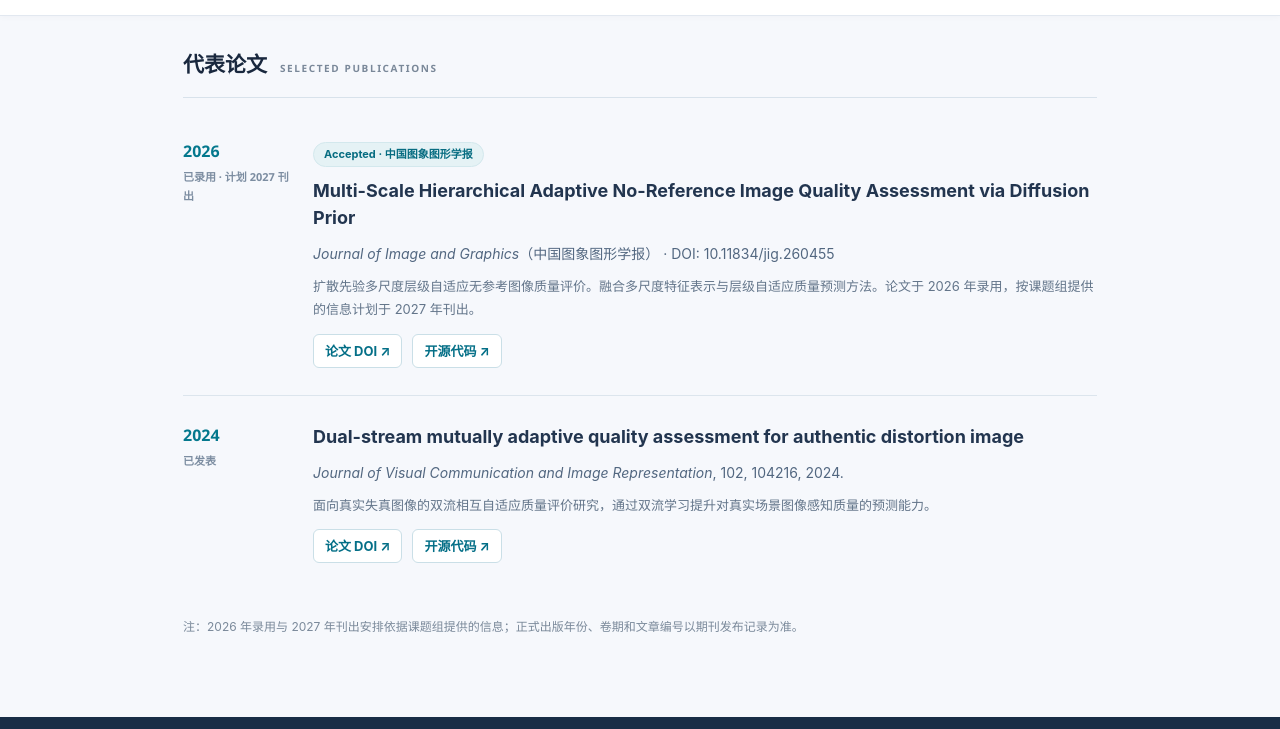
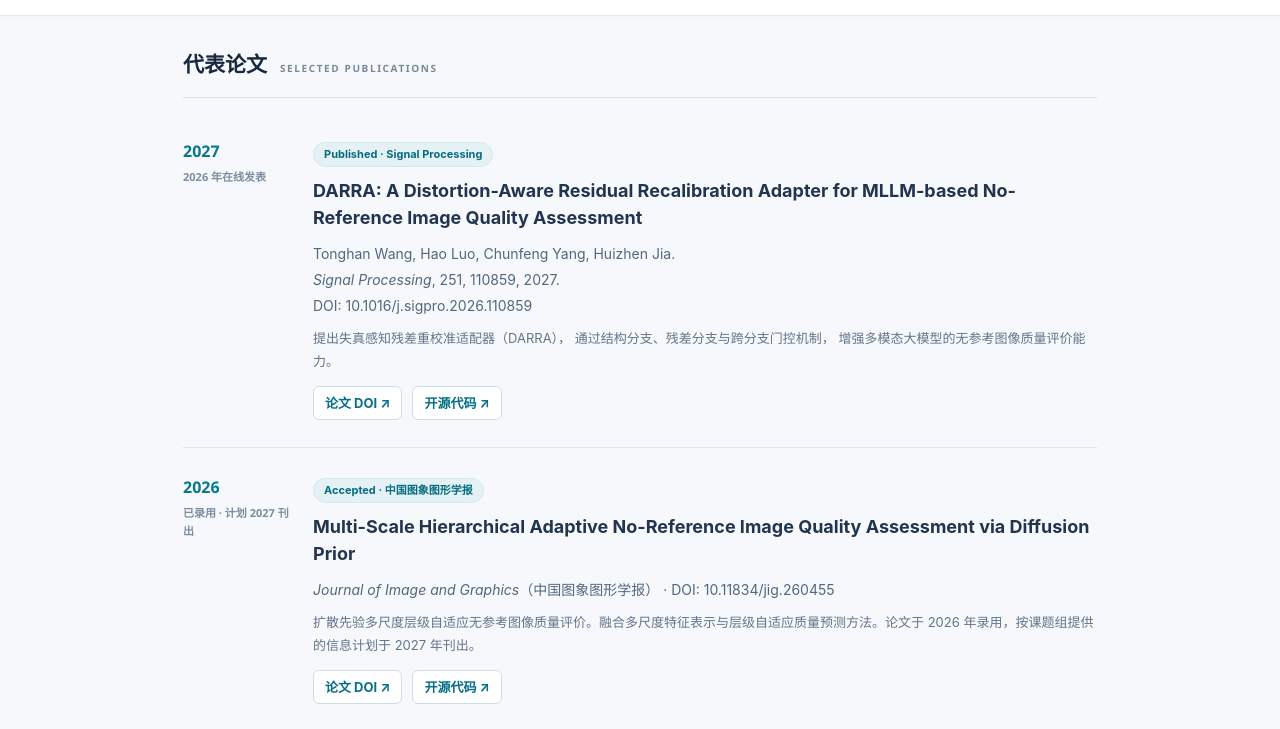
Before and after one commit to ECUT-VQA/ecut-vqa.github.io, a plain HTML site: page publications.html in a window 1280 px wide. Shown: the part 71-800 px from the top of the page. Drawn offline with Linux system fonts and the light colour scheme.

Commit message:
Update publications.html

```diff
--- a/publications.html
+++ b/publications.html
@@ -79,6 +79,54 @@
 
     <section class="container publications" aria-label="论文列表">
       <div class="section-head"><h2>代表论文</h2><span>Selected Publications</span></div>
+
+      <article class="paper-entry">
+        <div class="year">
+          2027
+          <span class="year-note">2026 年在线发表</span>
+        </div>
+
+        <div>
+          <span class="paper-status">
+            Published · Signal Processing
+          </span>
+
+          <h3 class="paper-title">
+            DARRA: A Distortion-Aware Residual Recalibration Adapter
+            for MLLM-based No-Reference Image Quality Assessment
+          </h3>
+
+          <p class="paper-journal">
+            Tonghan Wang, Hao Luo, Chunfeng Yang, Huizhen Jia.
+            <br>
+            <em>Signal Processing</em>, 251, 110859, 2027.
+            <br>
+            DOI: 10.1016/j.sigpro.2026.110859
+          </p>
+
+          <p class="paper-desc">
+            提出失真感知残差重校准适配器（DARRA），
+            通过结构分支、残差分支与跨分支门控机制，
+            增强多模态大模型的无参考图像质量评价能力。
+          </p>
+
+          <div class="paper-links">
+            <a href="https://doi.org/10.1016/j.sigpro.2026.110859"
+               target="_blank" rel="noopener noreferrer">
+              论文 DOI ↗
+            </a>
+
+            <a href="https://github.com/ECUT-VQA/DARRA"
+               target="_blank" rel="noopener noreferrer">
+              开源代码 ↗
+            </a>
+          </div>
+
+
+        </div>
+      </article>
+
+
       <article class="paper-entry">
         <div class="year">2026<span class="year-note">已录用 · 计划 2027 刊出</span></div>
         <div>
```
